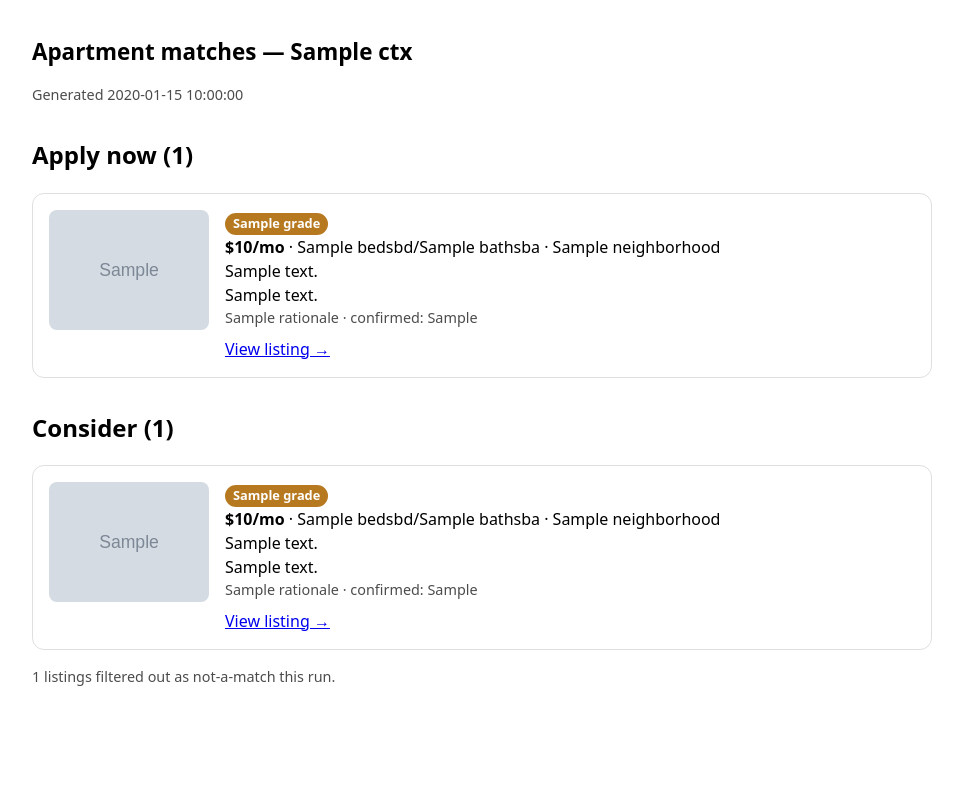
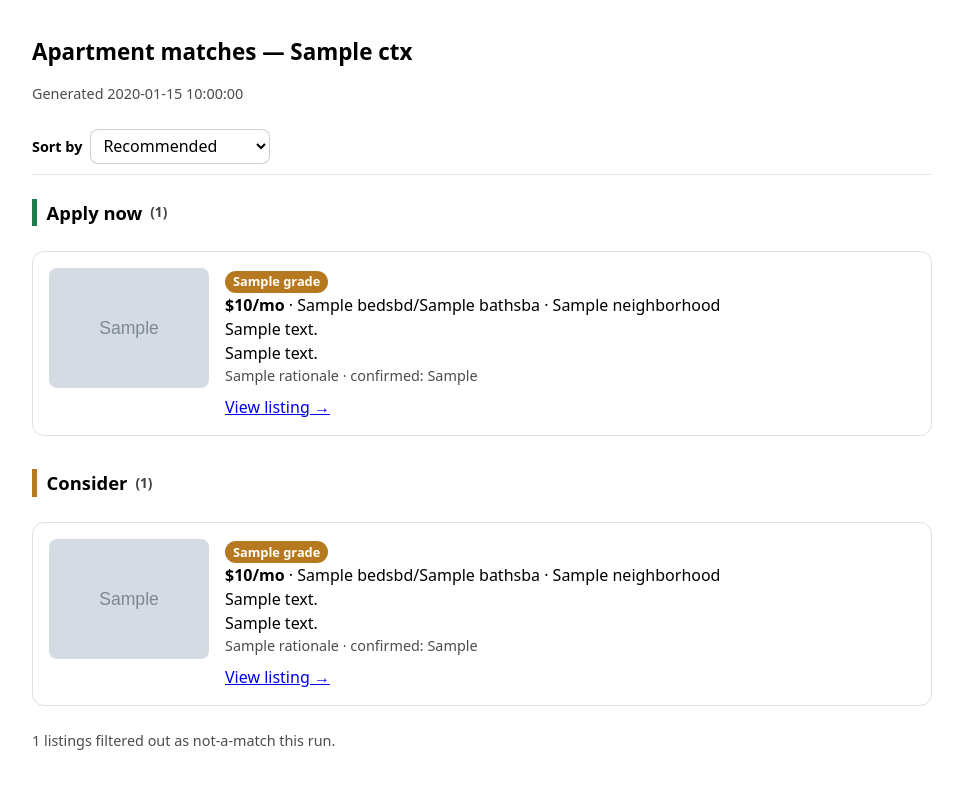
Before and after one commit to ZRiley36/nyc-apartment-hunt, a Python web app: template src/apthunt/templates/report.html.j2 in a window 1280 px wide. Shown: the whole page, without its empty margins (158-1121 px from the left). Run offline with Jinja, Linux system fonts and the light colour scheme; the template is opened without the code that fills it: most values are stand-ins (such as "Sample title", 1, 10 or a date in 2020); grey boxes marked "Sample" are stand-in pictures.

Commit message:
feat(report): clearer Apply/Consider sections + client-side sort dropdown
Wrap each section's cards in a .cards container with distinct headers, and add
a sticky 'Sort by' dropdown (Recommended / price / amenities / bedrooms /
neighborhood / newest). Cards carry data-* attributes; inline vanilla JS
reorders within each section on change (self-contained, no libraries — served
static from Pages). Update tests for the new markup.

Co-Authored-By: Claude Opus 4.8 <noreply@anthropic.com>

```diff
--- a/src/apthunt/templates/report.html.j2
+++ b/src/apthunt/templates/report.html.j2
@@ -4,8 +4,19 @@
 <style>
   :root{color-scheme:light dark}
   body{font:16px/1.5 system-ui,sans-serif;margin:0;padding:1.25rem;max-width:900px;margin-inline:auto}
-  h1{font-size:1.4rem} h2{margin-top:2rem}
-  .card{border:1px solid #8884;border-radius:12px;padding:1rem;margin:1rem 0;display:flex;gap:1rem}
+  h1{font-size:1.4rem;margin-bottom:.2rem}
+  .controls{display:flex;gap:.5rem;align-items:center;flex-wrap:wrap;
+            position:sticky;top:0;background:Canvas;padding:.6rem 0;border-bottom:1px solid #8883;z-index:1}
+  .controls label{font-size:.9rem;font-weight:600}
+  select{font:inherit;padding:.3rem .5rem;border-radius:8px;border:1px solid #8886;background:Canvas;color:CanvasText}
+  section{margin-top:1.5rem}
+  section h2{display:flex;align-items:center;gap:.5rem;font-size:1.15rem;
+             padding-left:.6rem;border-left:5px solid #8884}
+  section.sec-apply h2{border-left-color:#1a7f4b}
+  section.sec-consider h2{border-left-color:#b7791f}
+  .count{font-size:.85rem;font-weight:600;opacity:.75}
+  .cards{display:flex;flex-direction:column}
+  .card{border:1px solid #8884;border-radius:12px;padding:1rem;margin:.6rem 0;display:flex;gap:1rem}
   .card img{width:160px;height:120px;object-fit:cover;border-radius:8px;flex:none}
   .badge{display:inline-block;padding:.1rem .5rem;border-radius:999px;font-size:.8rem;font-weight:600}
   .apply{background:#1a7f4b;color:#fff}.consider{background:#b7791f;color:#fff}
@@ -15,8 +26,24 @@
 </style></head><body>
 <h1>Apartment matches — {{ ctx.profile_name }}</h1>
 <p class="muted">Generated {{ ctx.generated_at }}</p>
-{% macro card(c) %}
-  <div class="card">
+
+<div class="controls">
+  <label for="sortby">Sort by</label>
+  <select id="sortby">
+    <option value="recommended">Recommended</option>
+    <option value="price-asc">Price: low → high</option>
+    <option value="price-desc">Price: high → low</option>
+    <option value="amenities">Most amenities</option>
+    <option value="beds">Most bedrooms</option>
+    <option value="hood">Neighborhood A–Z</option>
+    <option value="newest">Newest first</option>
+  </select>
+</div>
+
+{% macro card(c, idx) %}
+  <article class="card" data-order="{{ idx }}" data-price="{{ c.price or 0 }}"
+           data-amenities="{{ c.matched_amenities|length }}" data-beds="{{ c.beds or 0 }}"
+           data-new="{{ 1 if c.is_new else 0 }}" data-hood="{{ c.neighborhood or '' }}">
     {% if c.photo %}<img src="{{ c.photo }}" alt="listing photo">{% endif %}
     <div>
       <span class="badge {{ 'apply' if c.grade=='Apply now' else 'consider' }}">{{ c.grade }}</span>
@@ -29,11 +56,46 @@
         {% if c.matched_amenities %}· confirmed: {{ c.matched_amenities|join(', ') }}{% endif %}</div>
       <a class="btn" href="{{ c.url }}" target="_blank" rel="noopener">View listing →</a>
     </div>
+  </article>
+{% endmacro %}
+
+<section class="sec-apply">
+  <h2>Apply now <span class="count">({{ ctx.apply|length }})</span></h2>
+  <div class="cards" data-section="apply">
+    {% for c in ctx.apply %}{{ card(c, loop.index0) }}{% else %}<p class="muted">Nothing this run.</p>{% endfor %}
   </div>
-{% endmacro %}
-<h2>Apply now ({{ ctx.apply|length }})</h2>
-{% for c in ctx.apply %}{{ card(c) }}{% else %}<p class="muted">Nothing this run.</p>{% endfor %}
-<h2>Consider ({{ ctx.consider|length }})</h2>
-{% for c in ctx.consider %}{{ card(c) }}{% else %}<p class="muted">Nothing this run.</p>{% endfor %}
+</section>
+
+<section class="sec-consider">
+  <h2>Consider <span class="count">({{ ctx.consider|length }})</span></h2>
+  <div class="cards" data-section="consider">
+    {% for c in ctx.consider %}{{ card(c, loop.index0) }}{% else %}<p class="muted">Nothing this run.</p>{% endfor %}
+  </div>
+</section>
+
 <p class="muted">{{ ctx.nope_count }} listings filtered out as not-a-match this run.</p>
+
+<script>
+(function () {
+  var sel = document.getElementById("sortby");
+  function num(el, a) { return parseFloat(el.getAttribute(a)) || 0; }
+  var cmp = {
+    recommended: function (a, b) { return num(a, "data-order") - num(b, "data-order"); },
+    "price-asc": function (a, b) { return num(a, "data-price") - num(b, "data-price"); },
+    "price-desc": function (a, b) { return num(b, "data-price") - num(a, "data-price"); },
+    amenities: function (a, b) { return num(b, "data-amenities") - num(a, "data-amenities"); },
+    beds: function (a, b) { return num(b, "data-beds") - num(a, "data-beds"); },
+    newest: function (a, b) { return (num(b, "data-new") - num(a, "data-new")) || (num(a, "data-order") - num(b, "data-order")); },
+    hood: function (a, b) { return (a.getAttribute("data-hood") || "").localeCompare(b.getAttribute("data-hood") || ""); }
+  };
+  function applySort() {
+    var fn = cmp[sel.value] || cmp.recommended;
+    document.querySelectorAll(".cards").forEach(function (box) {
+      Array.prototype.slice.call(box.querySelectorAll(".card")).sort(fn)
+        .forEach(function (c) { box.appendChild(c); });
+    });
+  }
+  sel.addEventListener("change", applySort);
+})();
+</script>
 </body></html>
```
Also changed, not shown: tests/test_main.py (+2 -2 lines), tests/test_render.py (+11 -0 lines).
